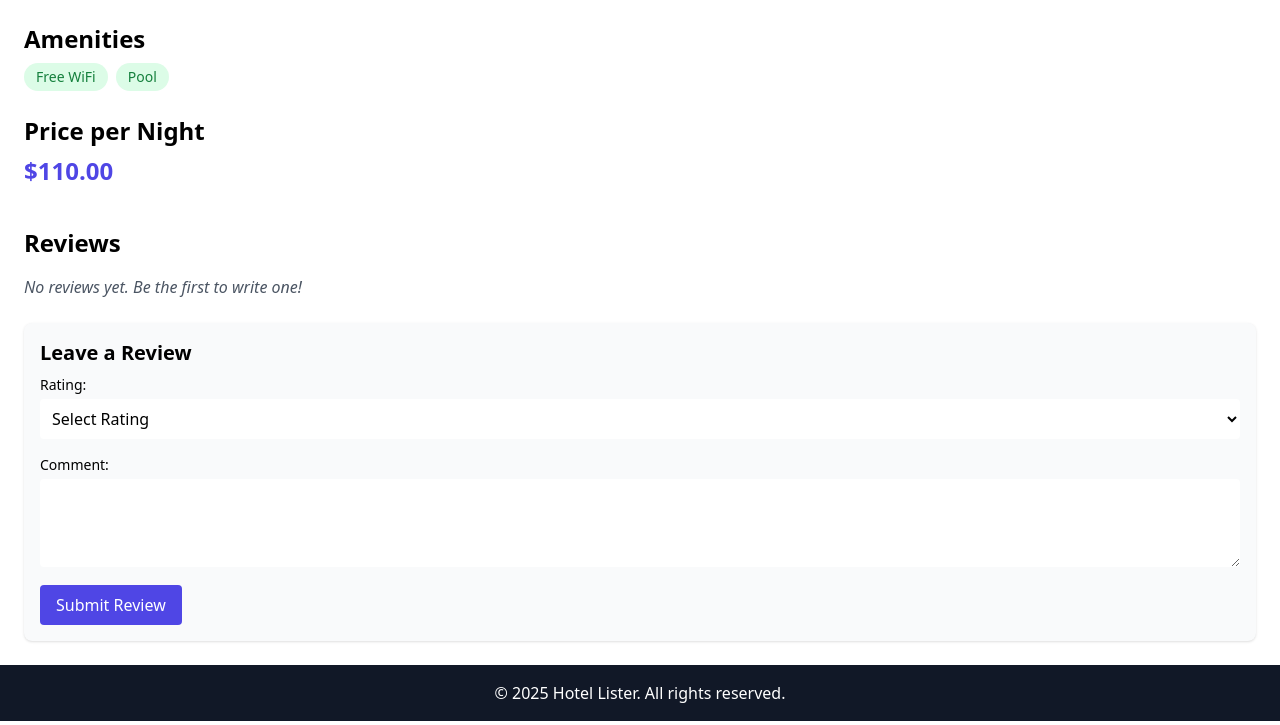
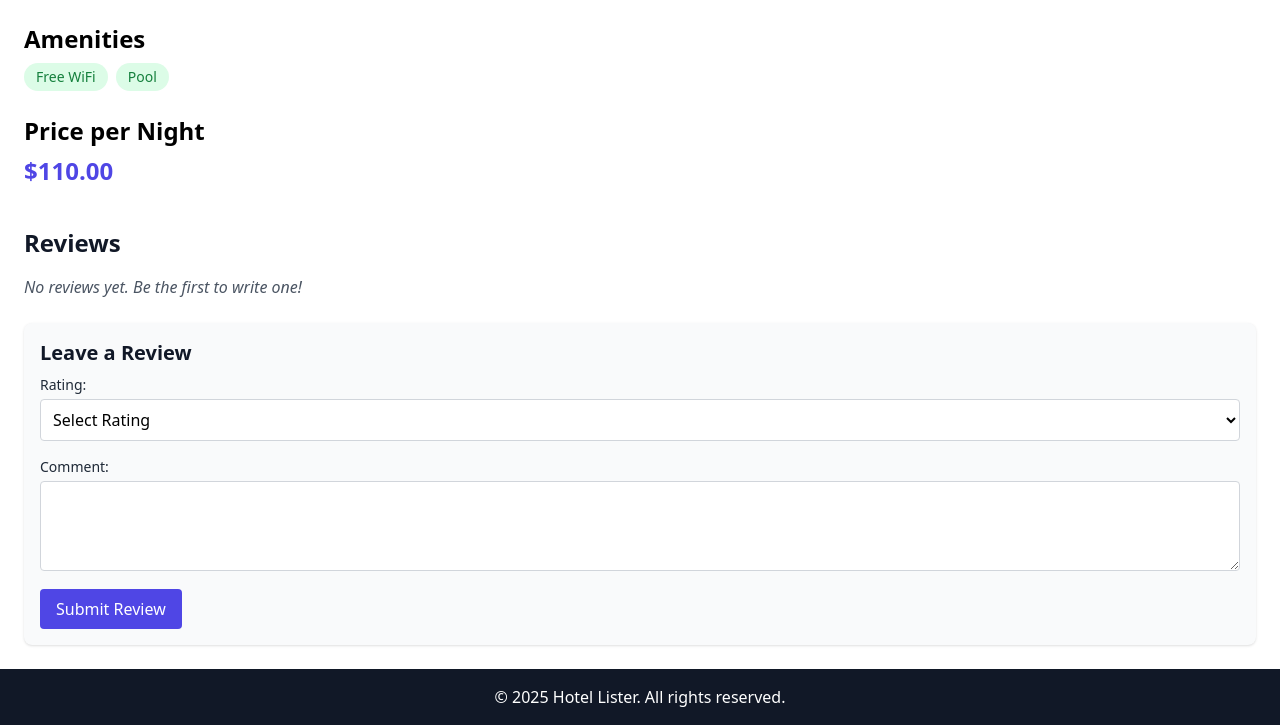
Before and after one commit to Abrar-Mustakim/hotel_lister_app_django, a Django app: page /hotel-detail/09c7d65d-800e-43aa-9d09-459d5d1efdd1/ in a window 1280 px wide. Shown: the part 557-1282 px from the top of the page. Run offline with Django 5.2, Linux system fonts and the light colour scheme; a user stored in the database is signed in; data comes from the database, SQL or seed files in the repository; both versions use the stored data as it was after the commit; tables that the repository leaves empty hold one stand-in row (values such as "Sample post"); some libraries are stand-ins or nearby versions.

Commit message:
Compatibility of Dark/Light Mode

```diff
--- a/home/templates/hotel_detail.html
+++ b/home/templates/hotel_detail.html
@@ -58,14 +58,14 @@
         <p class="text-2xl font-bold text-indigo-600 dark:text-indigo-400">${{ hotel.price }}</p>
     </div>
 
-    <!-- Review Section -->
+   <!-- Review Section -->
     <div class="mt-10">
-        <h2 class="text-2xl font-bold mb-4">Reviews</h2>
+        <h2 class="text-2xl font-bold mb-4 text-gray-900 dark:text-white">Reviews</h2>
 
         {% for review in reviews %}
-            <div class="border p-4 rounded-lg shadow-sm mb-4 bg-white dark:bg-gray-900">
+            <div class="border border-gray-200 dark:border-gray-700 p-4 rounded-lg shadow-sm mb-4 bg-white dark:bg-gray-900">
                 <div class="flex items-center justify-between mb-2">
-                    <p class="font-semibold">{{ review.user.username }}</p>
+                    <p class="font-semibold text-gray-800 dark:text-white">{{ review.user.username }}</p>
                     <span class="text-yellow-400 font-medium">{{ review.rating }} ⭐</span>
                 </div>
                 <p class="text-gray-700 dark:text-gray-300">{{ review.comment }}</p>
@@ -77,27 +77,31 @@
         {% if user.is_authenticated %}
         <form method="POST" class="mt-6 bg-gray-50 dark:bg-gray-800 p-4 rounded-lg shadow">
             {% csrf_token %}
-            <h3 class="text-xl font-semibold mb-2">Leave a Review</h3>
-            <label for="rating" class="block text-sm font-medium mb-1">Rating:</label>
-            <select name="rating" id="rating" required class="w-full mb-4 p-2 rounded bg-white dark:bg-gray-700 dark:text-white">
+            <h3 class="text-xl font-semibold mb-2 text-gray-900 dark:text-white">Leave a Review</h3>
+
+            <label for="rating" class="block text-sm font-medium mb-1 text-gray-800 dark:text-gray-200">Rating:</label>
+            <select name="rating" id="rating" required
+                    class="w-full mb-4 p-2 rounded border border-gray-300 dark:border-gray-600 bg-white dark:bg-gray-700 dark:text-white">
                 <option value="">Select Rating</option>
                 {% for i in "12345" %}
                     <option value="{{ i }}">{{ i }} Star</option>
                 {% endfor %}
             </select>
 
-            <label for="comment" class="block text-sm font-medium mb-1">Comment:</label>
-            <textarea name="comment" id="comment" rows="3" required class="w-full p-2 rounded bg-white dark:bg-gray-700 dark:text-white"></textarea>
+            <label for="comment" class="block text-sm font-medium mb-1 text-gray-800 dark:text-gray-200">Comment:</label>
+            <textarea name="comment" id="comment" rows="3" required
+                    class="w-full p-2 rounded border border-gray-300 dark:border-gray-600 bg-white dark:bg-gray-700 dark:text-white"></textarea>
 
             <button type="submit" class="mt-3 px-4 py-2 bg-indigo-600 text-white rounded hover:bg-indigo-700">
                 Submit Review
             </button>
         </form>
         {% else %}
-        <p class="text-center mt-4">
+        <p class="text-center mt-4 text-gray-800 dark:text-gray-200">
             <a href="{% url 'login' %}" class="text-indigo-600 hover:underline">Log in</a> to leave a review.
         </p>
         {% endif %}
     </div>
+
 </div>
 {% endblock %}
```
Also changed, not shown: home/templates/home.html (+19 -8 lines), db.sqlite3.
